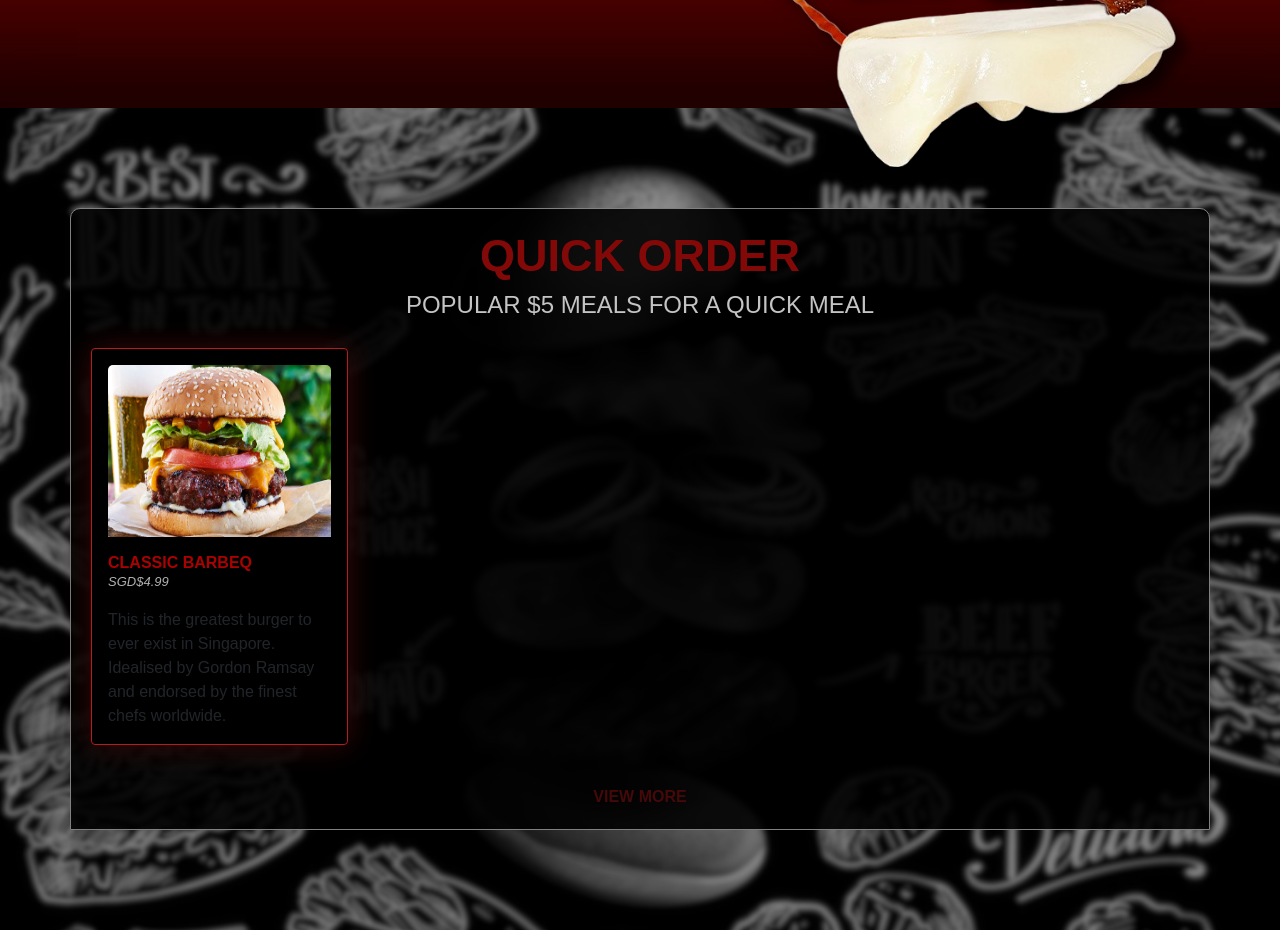
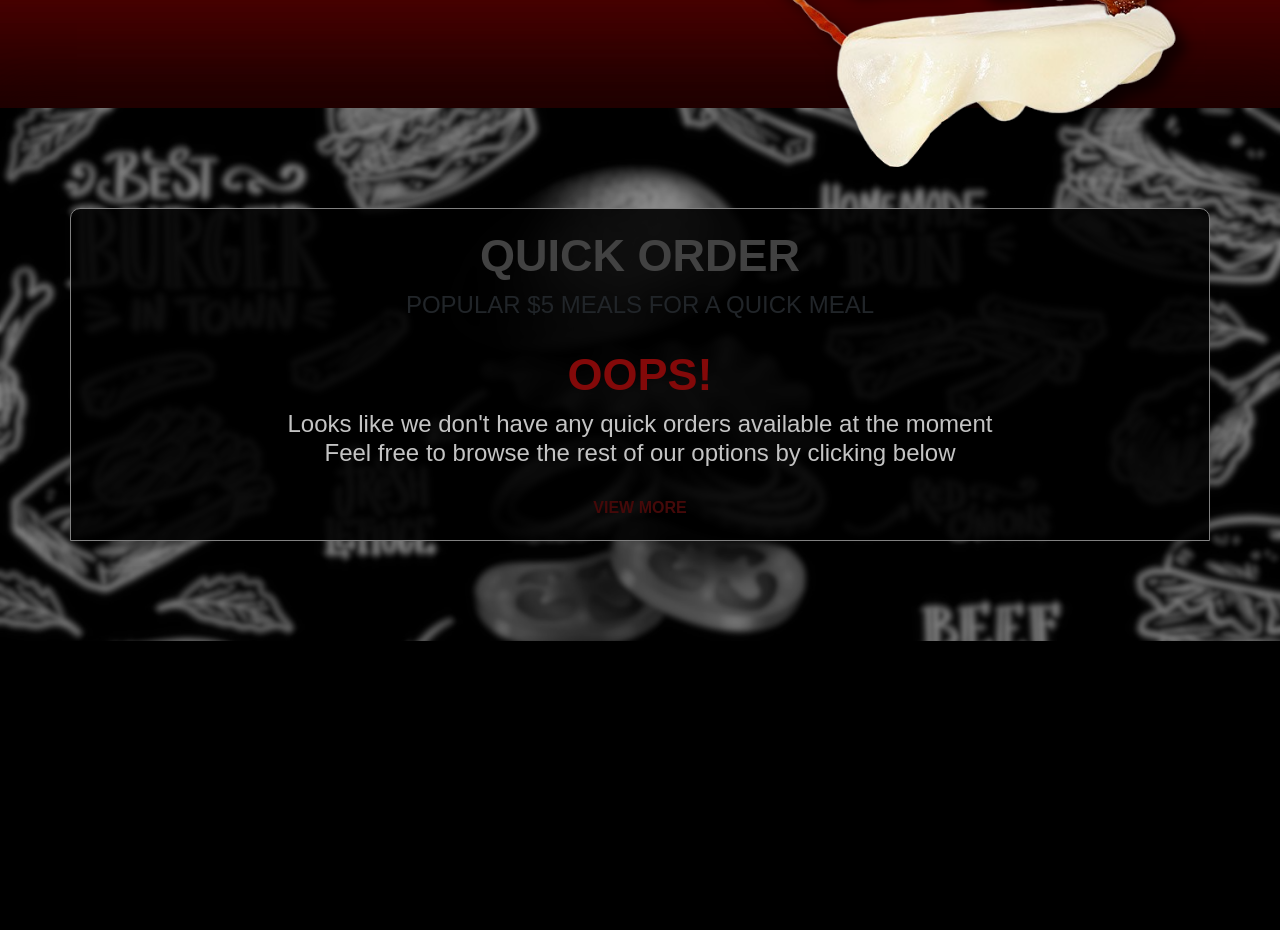
Before and after one commit to Kanahora/Dains, a Flask app: page /logout in a window 1280 px wide. Shown: the part 603-1533 px from the top of the page. After the commit the page ends 1244 px from the top, so only its background shows below. Run offline with Flask 2, Linux system fonts and the light colour scheme; some libraries are stand-ins or nearby versions.

Commit message:
Updated index.html extended quick order
The quick order section will automatically get all $5 products and display it in rows of 4.

```diff
--- a/templates/index.html
+++ b/templates/index.html
@@ -21,22 +21,42 @@
 <div class="container-fluid" id="quick-order">
     <div class="container header">
         <div class="row content">
-            <div class="title justify-content-center text-center">
+            <div class="justify-content-center text-center {{ 'unavailable' if products.__len__() < 1 }} {{ 'title' if products.__len__() > 0 }}">
                 <h1> QUICK ORDER </h1>
                 <h4> POPULAR $5 MEALS FOR A QUICK MEAL </h4>
             </div>
             <div class="cards">
                 <div class="row">
+                    {% if products.__len__() > 0 %}
+                    {% for product in products %}
+                    {% if products[product].get_cost() <= 5 %}
                     <div class="col-md-3">
                         <div class="card mx-auto w-100">
                             <div class="card-body">
+                                {% if products[product].get_category() == "Fries" %}
+                                <img src="{{ url_for('static', filename='images/fries.jpg') }}" class="card-img-top">
+                                {% else %}
                                 <img src="{{ url_for('static', filename='images/burger.jpg') }}" class="card-img-top">
-                                <h6 class="card-subtitle" id="name"> Classic BarbeQ </h6>
-                                <p class="card-text" id="price"> SGD$4.99 </p>
-                                <p class="card-text"> This is the greatest burger to ever exist in Singapore. Idealised by Gordon Ramsay and endorsed by the finest chefs worldwide. </p>
+                                {% endif %}
+                                <h6 class="card-subtitle" id="name"> {{ products[product].get_name() }} </h6>
+                                <p class="card-text" id="price"> {{ "SGD${:0,.2f}".format(products[product].get_cost()) }} </p>
+                                <p class="card-text"> Placeholder Description </p>
+                                <form method="post">
+                                    <button type="submit" value="{{ product }}" class="btn btn-primary" name="quickorder-id"> Submit </button>
+                                </form>
                             </div>
                         </div>
                     </div>
+                    {% endif %}
+                    {% endfor %}
+                    {% else %}
+                    <div class="container d-flex flex-column align-items-center unavailable-description">
+                        <h1> OOPS! </h1>
+                        <h4 class="text-center">
+                            Looks like we don't have any quick orders available at the moment <br> Feel free to browse the rest of our options by clicking below
+                        </h4>
+                    </div>
+                    {% endif %}
                 </div>
             </div>
             <div class="footer justify-content-center text-center">
```
